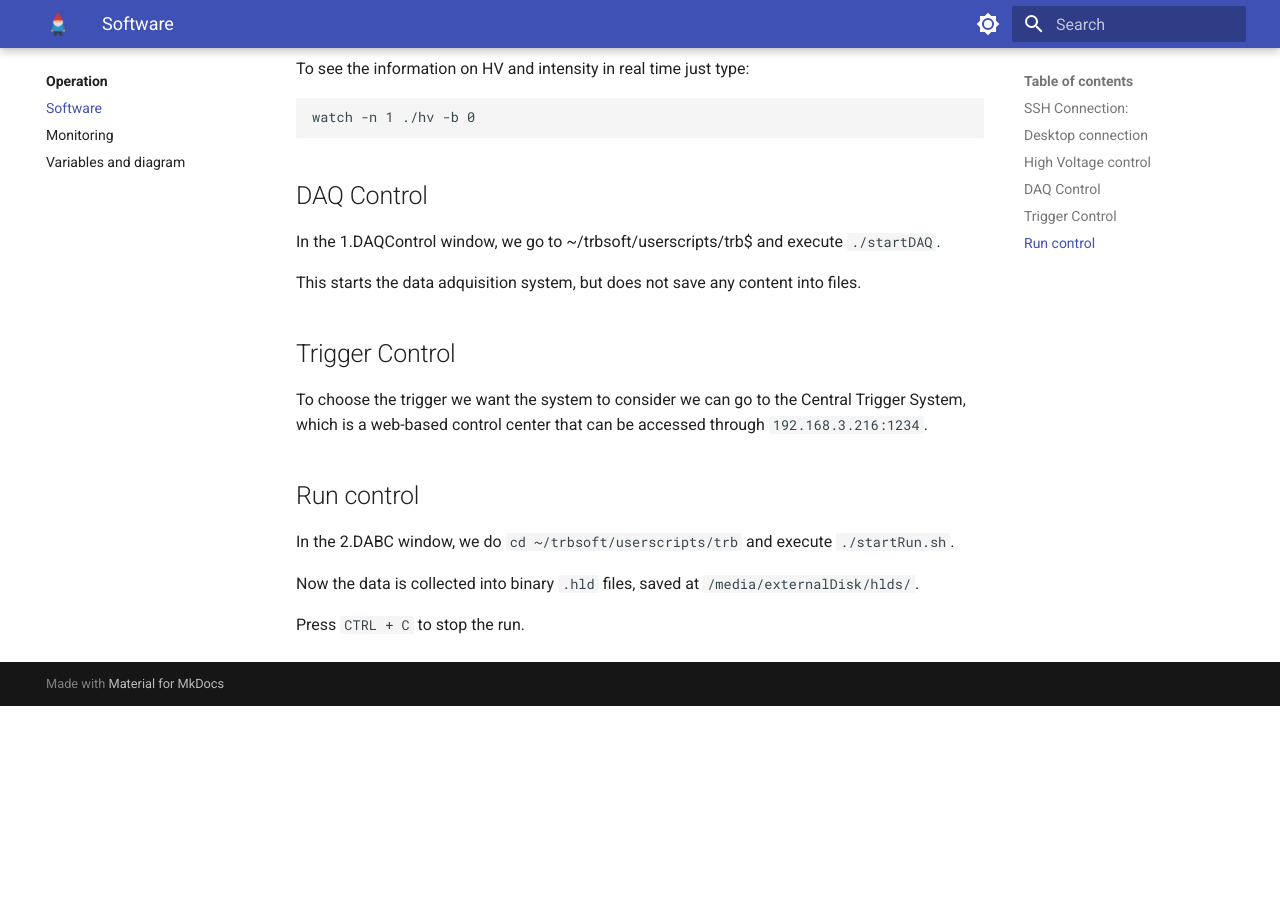
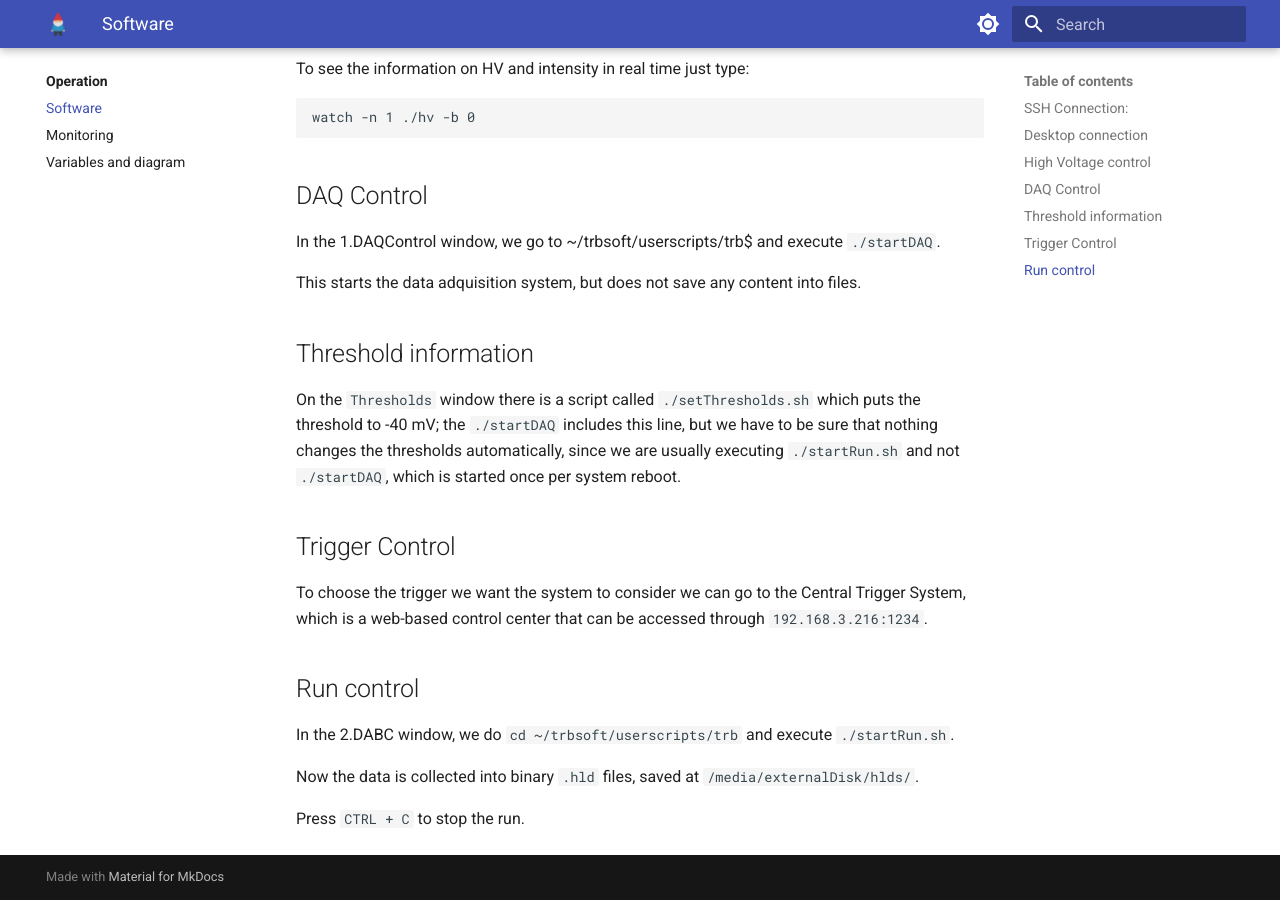
Before and after one commit to cayesoneira/miniTRASGO-documentation, an MkDocs documentation site: the page built from docs/operation/software.md, in a window 1280 px wide and 900 px high, scrolled down 1243 px. Built offline with MkDocs 1.6.1 and Material for MkDocs 9.7.7, drawn with Linux system fonts in a browser that asks for light colours; before the commit the page ends 1949 px from its top, so only the background shows below that.

Commit message:
Update software.md

```diff
--- a/docs/operation/software.md
+++ b/docs/operation/software.md
@@ -39,6 +39,8 @@
 
 This starts the data adquisition system, but does not save any content into files.
 
+## Threshold information
+On the `Thresholds` window there is a script called `./setThresholds.sh` which puts the threshold to -40 mV; the `./startDAQ` includes this line, but we have to be sure that nothing changes the thresholds automatically, since we are usually executing `./startRun.sh` and not `./startDAQ`, which is started once per system reboot.
 
 ## Trigger Control
 
```
